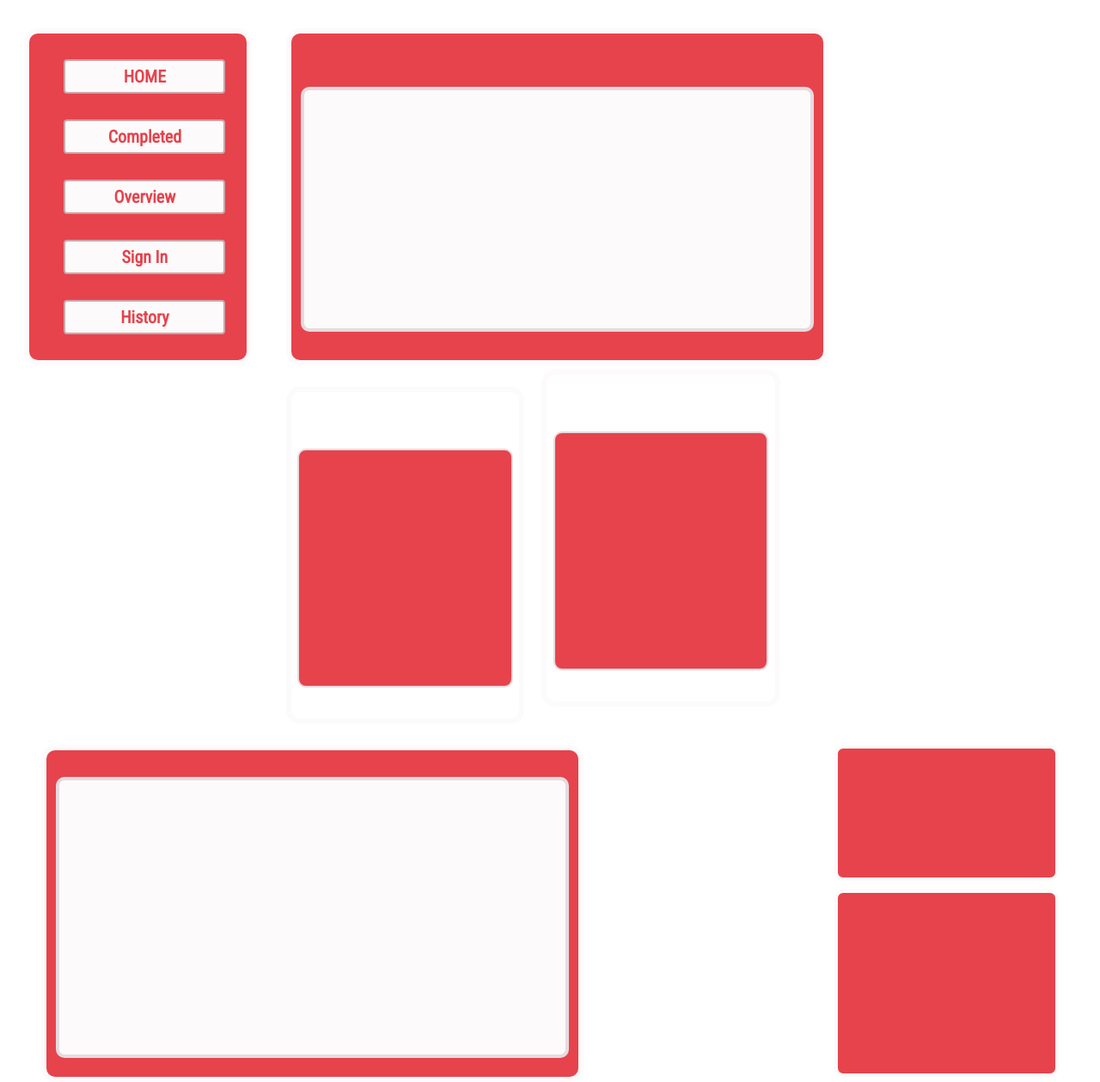
After one commit to Jennifer-Zhan/FoClocks, a PHP site: page /sign_in/index_2.php in a window 1280 px wide. The commit adds this page. Shown: the whole page at 86% size. Run offline with PHP 8.4, Linux system fonts and the light colour scheme; a map, chart or similar area stays blank.

Commit message:
update the css in index_v4.php.

```diff
--- /dev/null
+++ b/index_2.php
@@ -0,0 +1,50 @@
+<!DOCTYPE html>
+<html lang="en">
+<head>
+	<meta charset="UTF-8">
+	<title>Foclocks</title>
+	<meta http-equiv="Content-Type" content="text/html; charset=UTF-8"/>
+	<link href="index_v2.css" rel="stylesheet" type="text/css">
+	<link href="console.css" rel="stylesheet" type="text/css">
+	<script src="https://ajax.googleapis.com/ajax/libs/jquery/3.4.1/jquery.min.js"></script>
+	<script src="index.js"></script>
+	<style>
+    @import url('https://fonts.googleapis.com/css2?family=Roboto:wght@300&display=swap');
+	</style>
+</head>
+<body>
+<div class="info_bar">
+	<section id="tag1"><a href="homepage/index.php">HOME</a></section>
+	<section id="tag2"><a href="completed%20task.html">Completed</a></section>
+	<section id="tag3"><a href="overview.html">Overview</a></section>
+	<section id="tag4"><a href="">Sign In</a></section>
+	<section id="history"><a href="">History</a></section>
+</div>
+<div class="todolists">
+	<div class="lists">
+
+	</div>
+</div>
+<div class="change_tasks">
+	<div class="change_infos">
+
+	</div>
+</div>
+<div class="add_tasks">
+	<div class="change_infos">
+
+	</div>
+</div>
+<div class="console">
+	<div class="inside_console">
+
+	</div>
+</div>
+<div class="timer">
+
+</div>
+<div class="map">
+
+</div>
+</body>
+</html>
--- /dev/null
+++ b/index_v2.css
@@ -0,0 +1,197 @@
+@import url('https://fonts.googleapis.com/css?family=Roboto+Condensed');
+
+body {
+  font-family: "Roboto Condensed", serif;
+  /*margin: 30px;*/
+}
+
+div.info_bar {
+  float: left;
+  margin-left: 20px;
+  margin-top: 25px;
+  width: 20%;
+  /*background-color: #FCFAFA;*/
+  height: 380px;
+  display: inline-block;
+  border: 6px solid #FCFAFA;
+  border-radius: 16px;
+  background-color: #E6434D;
+  margin-bottom: 20px;
+}
+
+#tag1, #tag2, #tag3, #tag4, #history {
+  padding: 6px;
+  border: 2px solid #CBA6AA;
+  margin-top: 30px;
+  text-align: center;
+  width: 68%;
+
+  margin-left: 16%;
+  background-color: #FCFAFA;
+  border-radius: 4px;
+  font-size: 20px;
+  font-weight: bold;
+}
+
+a{
+  text-decoration: none;
+  color: #E6434D;
+}
+
+div.add_bar {
+  /*margin-top: -300px;*/
+  clear: left;
+  margin-left: 20px;
+  /*margin-top: 100px;*/
+  width: 20%;
+  /*background-color: #FCFAFA;*/
+  height: 400px;
+  border: 6px solid #FCFAFA;
+  border-radius: 16px;
+  background-color: #E6434D;
+  padding: 6px;
+  /*display: inline-block;*/
+  /*display: inline-flex;*/
+}
+
+div.add_bar_1 {
+  width: 96%;
+  height: 45%;
+  background-color: #FCFAFA;
+  margin: 2% auto 8%;
+  border-radius: 10px;
+}
+
+div.add_bar_2 {
+  margin-left: auto;
+  margin-right: auto;
+  width: 96%;
+  margin-top: 2%;
+  height: 45%;
+  background-color: #FCFAFA;
+  border-radius: 10px;
+}
+
+div.todolists {
+  margin-top: 25px;
+  float: left;
+  margin-left: 40px;
+  width: 49%;
+  height: 380px;
+  background-color: #E6434D;
+  display: inline-block;
+  border-radius: 16px;
+  border: 6px solid #FCFAFA;
+}
+
+div.lists {
+  /*float: bottom;*/
+  margin-top: 10%;
+  margin-right: auto;
+  margin-left: auto;
+  height: 73%;
+  width: 95%;
+  background-color: #FCFAFA;
+  border: 4px solid #E5DBDF;
+  border-radius: 10px;
+}
+
+div.change_tasks {
+  float: left;
+  margin-left: 40px;
+  margin-top: 25px;
+  width: 21%;
+  /*background-color: #FCFAFA;*/
+  height: 380px;
+  display: inline-block;
+  border: 6px solid #FCFAFA;
+  border-radius: 16px;
+  background-color: #FFFFFF;
+  margin-bottom: 20px;
+}
+/*#tag1:hover {*/
+/*  background-color: #CBA6AA;*/
+/*  background: #FCFAFA;*/
+/*}*/
+
+div.change_infos {
+  margin-top: 25%;
+  margin-right: auto;
+  margin-left: auto;
+  height: 72%;
+  width: 93%;
+  background-color: #E6434D;
+  border: 2px solid #E5DBDF;
+  border-radius: 10px;
+}
+
+div.add_tasks {
+  float: left;
+  margin-left: 20px;
+  margin-top: 5px;
+  width: 21%;
+  /*background-color: #FCFAFA;*/
+  height: 380px;
+  display: inline-block;
+  border: 6px solid #FCFAFA;
+  border-radius: 16px;
+  background-color: #FFFFFF;
+  margin-bottom: 0px;
+}
+
+div.console {
+  margin-top: 5px;
+  float: left;
+  margin-left: 40px;
+  width: 49%;
+  height: 380px;
+  background-color: #E6434D;
+  display: inline-block;
+  border-radius: 16px;
+  border: 6px solid #FCFAFA;
+}
+
+div.inside_console {
+  margin-top: 5%;
+  margin-right: auto;
+  margin-left: auto;
+  height: 84%;
+  width: 95%;
+  background-color: #FCFAFA;
+  border: 4px solid #E5DBDF;
+  border-radius: 10px;
+}
+
+div.timer {
+  margin-top: 5px;
+  margin-right: 40px;
+  float: right;
+  display: inline-block;
+  width: 20%;
+  background-color: #E6434D;
+  height: 150px;
+  border: 4px solid #FCFAFA;
+  border-radius: 10px;
+}
+
+div.map {
+  margin-top: 10px;
+  margin-right: 40px;
+  float: right;
+  display: inline-block;
+  width: 20%;
+  background-color: #E6434D;
+  height: 210px;
+  border: 4px solid #FCFAFA;
+  border-radius: 10px;
+}
+
+#console {
+  width: inherit;
+  border: 5px solid #374785;
+  border-radius: 10px;
+  height: 30px;
+  width: 300px;
+  padding-left: 5px;
+  font-size: 18px;
+}
```
Also changed, not shown: index_v3.html (added, +50 -0 lines), index_v4.php (added, +51 -0 lines), console.css (line endings or trailing spaces).
